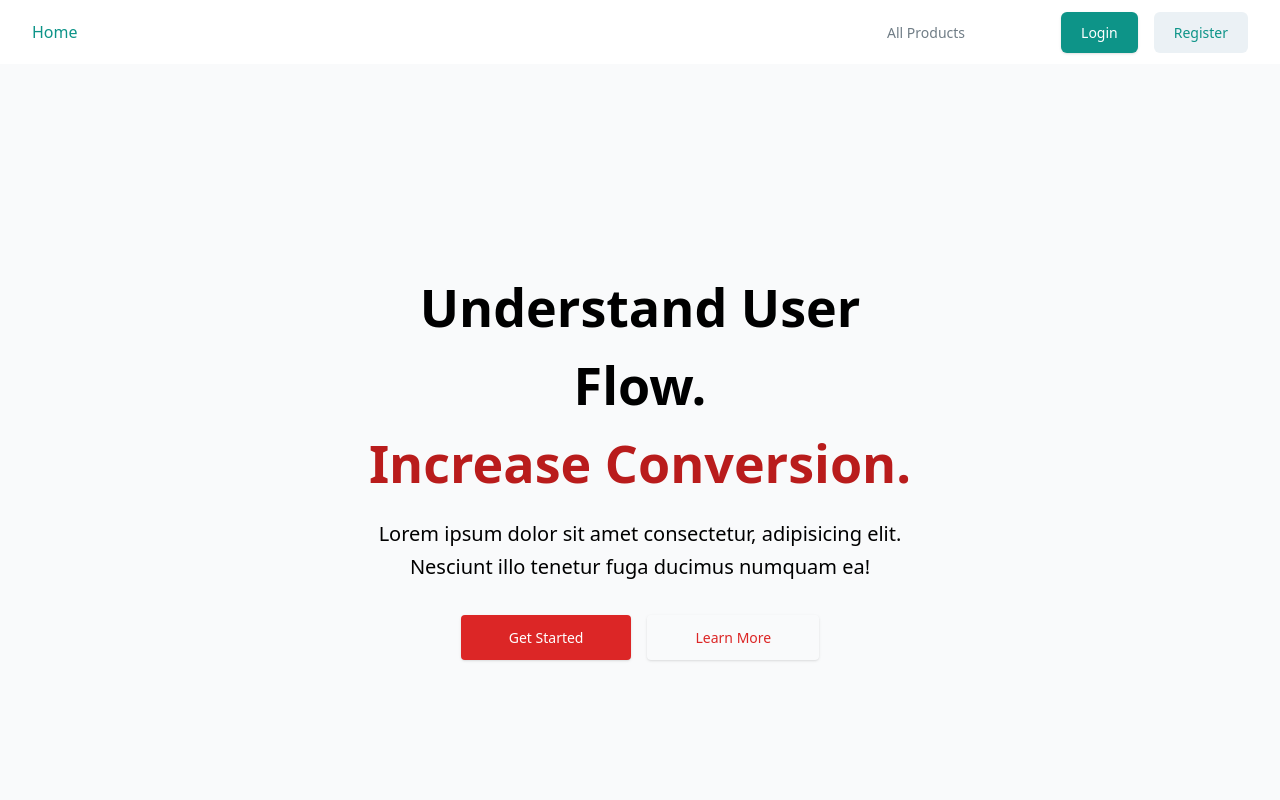
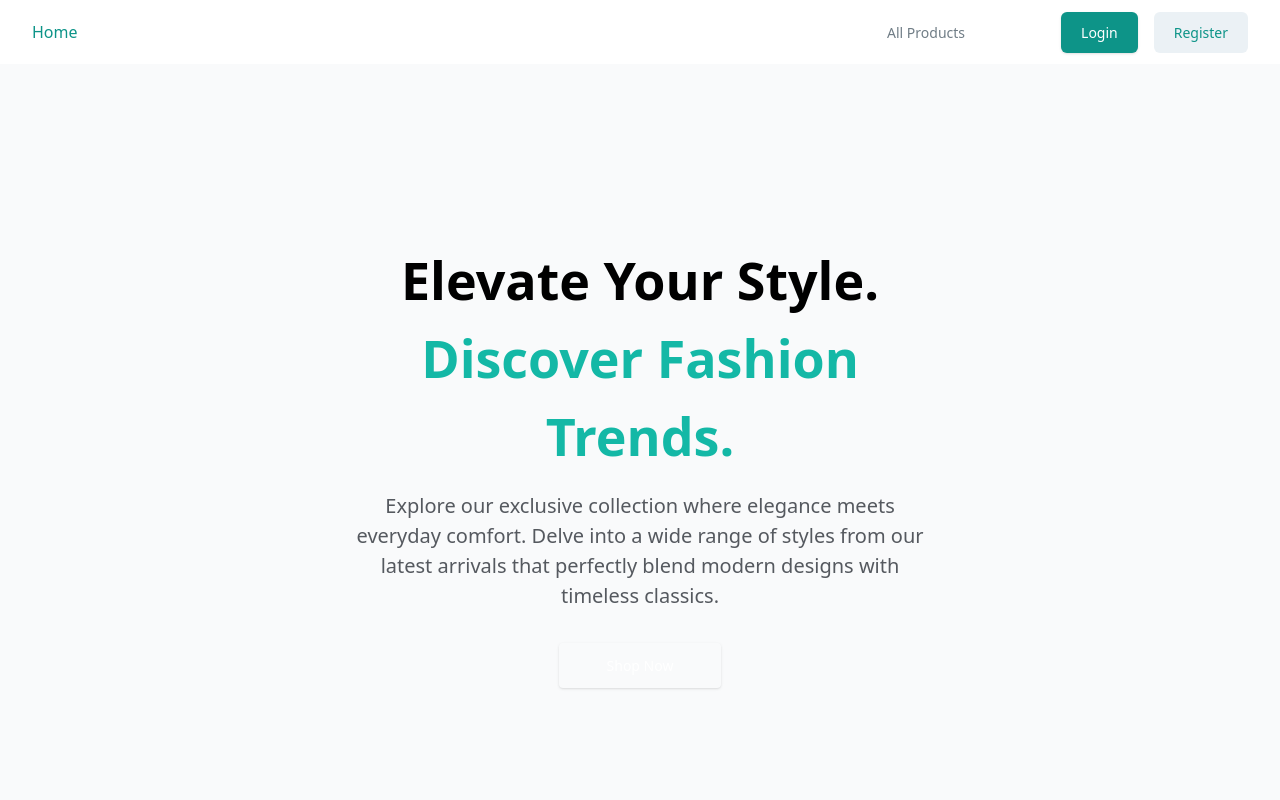
Before and after one commit to Koffer0-0/ECommerce-Shop-Frontend-VueJS3, a Vue app: page / in a window 1280 px wide. Shown: the top 800 px of the page. Built offline with nearby package versions, Linux system fonts and the light colour scheme.

Commit message:
update banned content

```diff
--- a/src/pages/MainPage.vue
+++ b/src/pages/MainPage.vue
@@ -1,35 +1,32 @@
 <template>
     <section class="bg-gray-50">
-    <div
-        class="mx-auto max-w-screen-xl px-4 py-32 lg:flex lg:h-screen lg:items-center"
-    >
+      <div class="mx-auto max-w-screen-xl px-4 py-32 lg:flex lg:h-screen lg:items-center">
         <div class="mx-auto max-w-xl text-center">
           <h1 class="text-3xl font-extrabold sm:text-5xl">
-          Understand User Flow.
-          <strong class="font-extrabold text-red-700 sm:block">
-            Increase Conversion.
+            Elevate Your Style.
+            <strong class="font-extrabold text-teal-500 sm:block">
+              Discover Fashion Trends.
             </strong>
           </h1>
 
-        <p class="mt-4 sm:text-xl/relaxed">
-          Lorem ipsum dolor sit amet consectetur, adipisicing elit. Nesciunt illo
-          tenetur fuga ducimus numquam ea!
+          <p class="mt-4 sm:text-xl text-gray-600">
+            Explore our exclusive collection where elegance meets everyday comfort. Delve into a wide range of styles from our latest arrivals that perfectly blend modern designs with timeless classics.
           </p>
 
           <div class="mt-8 flex flex-wrap justify-center gap-4">
             <a
-              class="block w-full rounded bg-red-600 px-12 py-3 text-sm font-medium text-white shadow hover:bg-red-700 focus:outline-none focus:ring active:bg-red-500 sm:w-auto"
-              href="/get-started"
+                class="block w-full rounded text-teal-400 px-12 py-3 text-sm font-medium text-white shadow hover:bg-teal-700 focus:outline-none focus:ring active:bg-red-500 sm:w-auto"
+                href="/products"
             >
-            Get Started
+              Shop Now
             </a>
 
-          <a
-              class="block w-full rounded px-12 py-3 text-sm font-medium text-red-600 shadow hover:text-red-700 focus:outline-none focus:ring active:text-red-500 sm:w-auto"
-              href="/about"
-          >
-            Learn More
-          </a>
+<!--            <a-->
+<!--                class="block w-full rounded px-12 py-3 text-sm font-medium text-red-600 shadow hover:text-red-700 focus:outline-none focus:ring active:text-red-500 sm:w-auto"-->
+<!--                href="/about"-->
+<!--            >-->
+<!--              Our Story-->
+<!--            </a>-->
           </div>
         </div>
       </div>
```
Lines whose indentation alone changed are shown as unchanged.
